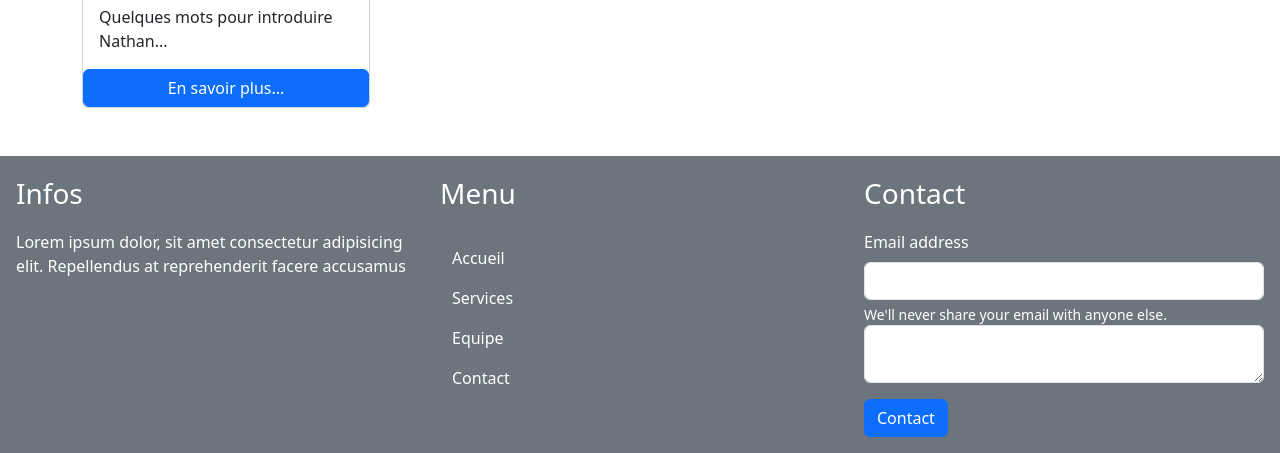
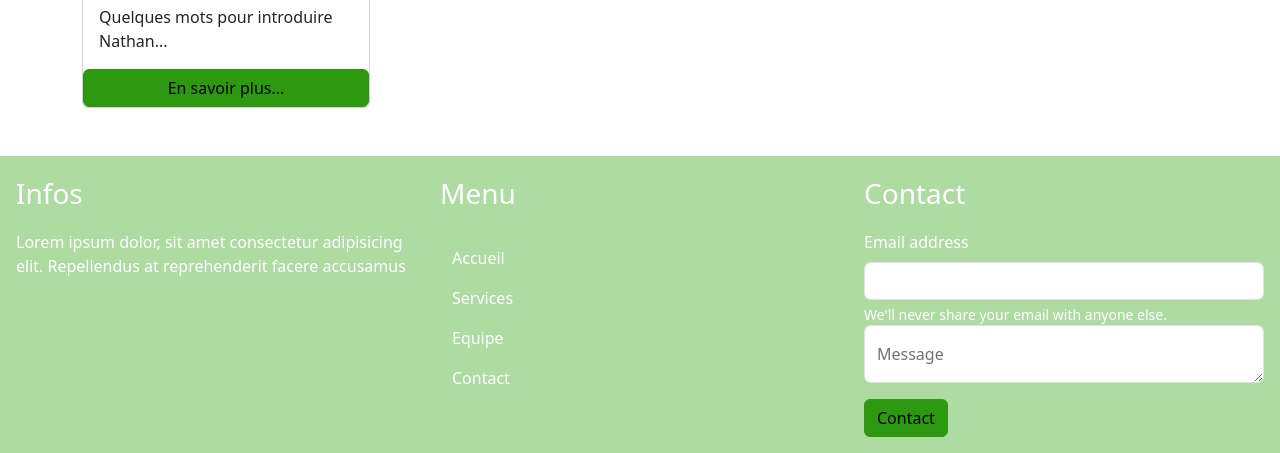
Before and after one commit to MrWolffLw/GREENTECH, a website: page equipe.html in a window 1280 px wide. Shown: the part 397-850 px from the top of the page. Drawn offline with nearby package versions, Linux system fonts and the light colour scheme.

Commit message:
variables

```diff
--- a/equipe.html
+++ b/equipe.html
@@ -3,10 +3,8 @@
 
 <head>
     <meta charset="UTF-8">
-    <meta name="viewport" content="width=device-width, initial-scale=1.0">
-    <link href="https://cdn.jsdelivr.net/npm/bootstrap@5.3.7/dist/css/bootstrap.min.css" rel="stylesheet"
-        integrity="sha384-LN+7fdVzj6u52u30Kp6M/trliBMCMKTyK833zpbD+pXdCLuTusPj697FH4R/5mcr" crossorigin="anonymous">
-        <link href="scss/main.css">
+
+    <link rel="stylesheet" href="scss/main.css">
     <title>Equipe</title>
 </head>
 
@@ -62,7 +60,8 @@
     <main>
         <div class="container py-5">
             <div class="card" style="width: 18rem;">
-                <img src="images/profil/portrait-d-un-homme-blanc-isole.jpg" class="card-img-top p-5" alt="..." style="border-radius: 45%">
+                <img src="images/profil/portrait-d-un-homme-blanc-isole.jpg" class="card-img-top p-5" alt="..."
+                    style="border-radius: 45%">
                 <div class="card-body">
                     <h5 class="card-title">Nathan Collins</h5>
                     <p class="card-text">Quelques mots pour introduire Nathan...</p>
@@ -118,7 +117,8 @@
                         <div class="container-fluid ">
                             <ul class="navbar-nav">
                                 <li class="nav-item">
-                            <a class="nav-link active text-white" aria-current="page" href="index.html">Accueil</a>
+                                    <a class="nav-link active text-white" aria-current="page"
+                                        href="index.html">Accueil</a>
                                 </li>
                                 <li class="nav-item">
                                     <a class="nav-link text-white" href="services.html">Services</a>
@@ -138,8 +138,10 @@
                     <form>
                         <div class="mb-3">
                             <label for="exampleInputEmail1" class="form-label">Email address</label>
-                    <input type="email" class="form-control" id="exampleInputEmail1" aria-describedby="emailHelp">
-                    <div id="emailHelp" class="form-text text-white">We'll never share your email with anyone else.</div>
+                            <input type="email" class="form-control" id="exampleInputEmail1"
+                                aria-describedby="emailHelp">
+                            <div id="emailHelp" class="form-text text-white">We'll never share your email with anyone
+                                else.</div>
                             <div class="form-floating">
                                 <textarea class="form-control" placeholder="Leave a comment here"
                                     id="floatingTextarea"></textarea>
--- a/scss/main.scss
+++ b/scss/main.scss
@@ -1,6 +1,2 @@
-// @import "variables";
-$primary:rgb(44, 153, 17);
-$secondary:rgb(173, 219, 162);
-
-
+@import "variables";
 @import "../node_modules/bootstrap/scss/bootstrap";
```
Also changed, not shown: 1 other file. Lines whose indentation alone changed are shown as unchanged.
